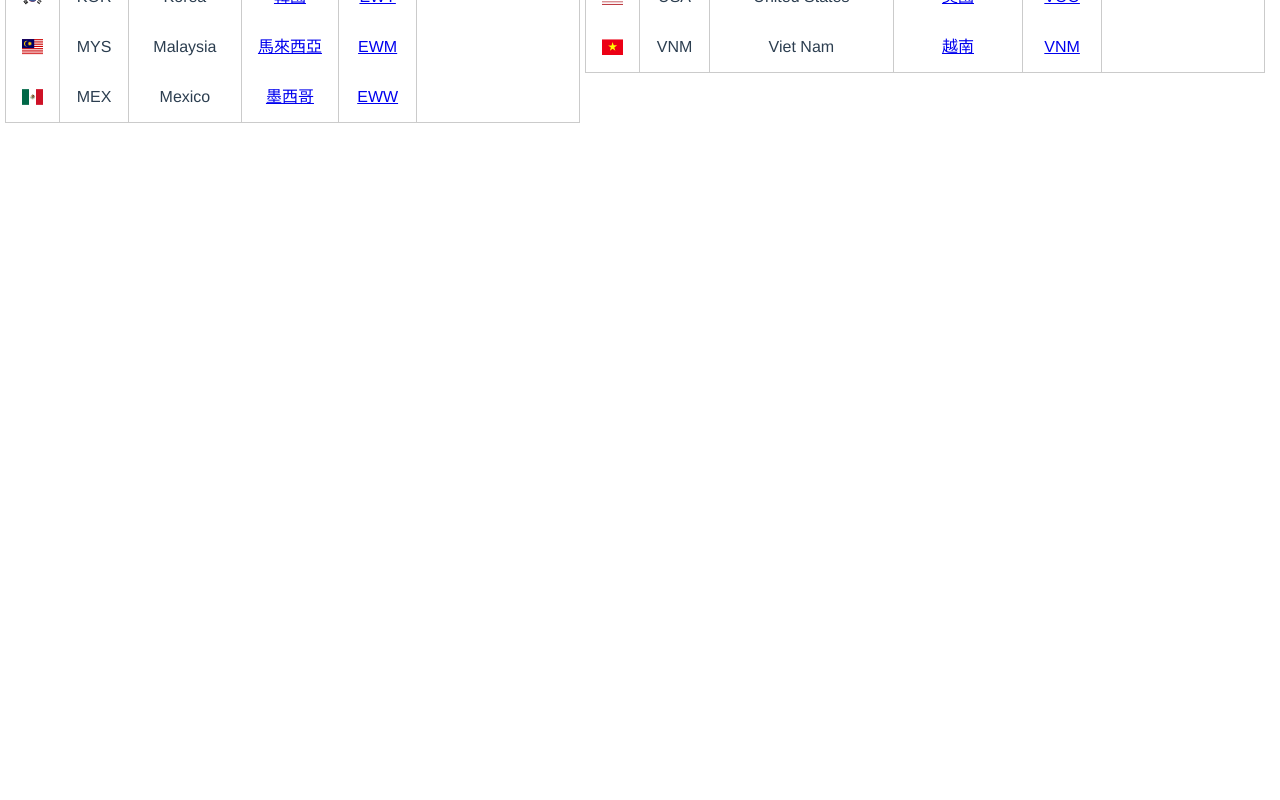
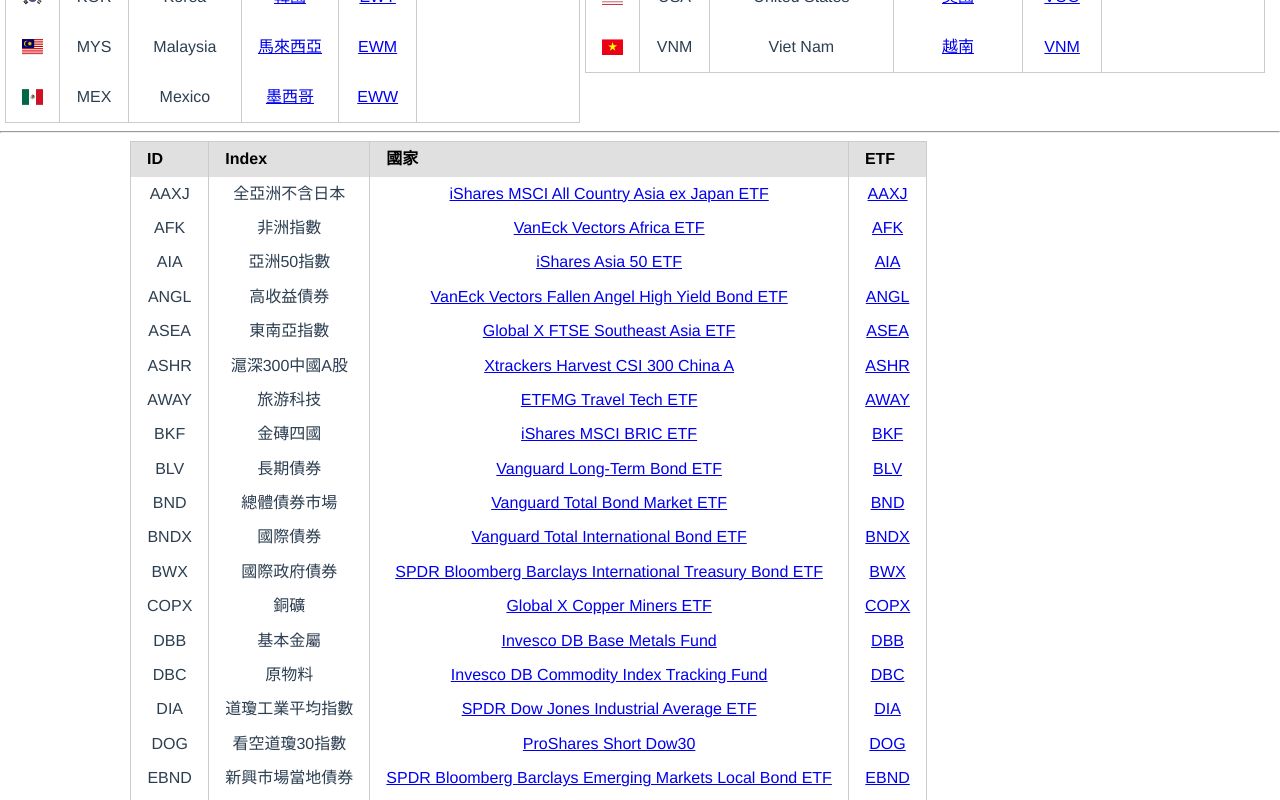
Before and after one commit to JacobHsu/etf-world, a Vue app: page / in a window 1280 px wide. Shown: the part 1260-2060 px from the top of the page. Before the commit the page ends 1383 px from the top, so only its background shows below. Built offline with nearby package versions, Linux system fonts and the light colour scheme; no server answers; what vue-backtotop would draw is missing.

Commit message:
add etfs table

```diff
--- a/src/components/DatamapsEurope.vue
+++ b/src/components/DatamapsEurope.vue
@@ -43,8 +43,7 @@
         borderWidth: 2,
         highlightFillColor: '#1C977A',
         popupOnHover: false,
-        highlightOnHover: false,
-        dataUrl:'world.json',
+        highlightOnHover: false
       },
       data: {
         'blue': { fillKey: 'active' }
--- /dev/null
+++ b/src/components/Etfs.vue
@@ -0,0 +1,89 @@
+<template>
+  <div>
+    <table class="pure-table">
+      <thead>
+        <tr>
+          <th>ID</th>
+          <th>Index</th>
+          <th>國家</th>
+          <th>ETF</th>
+        </tr>
+      </thead>
+      <tbody>
+        <tr v-for="etf in etfs" :key="etf.id">
+          <td>{{etf.id}}</td>
+          <td>{{etf.index}}</td>
+          <td>
+            <a target="_blank" :href="'https://www.google.com/maps/place/'+etf.name">{{etf.name}}</a>
+          </td>
+          <td>
+            <a
+              target="_blank"
+              :href="'https://www.moneydj.com/ETF/X/Basic/Basic0007.xdjhtm?etfid='+etf.etf"
+            >{{etf.etf}}</a>
+          </td>
+        </tr>
+      </tbody>
+    </table>
+  </div>
+</template>
+
+<script>
+import LineExample from '@/components/LineExample'
+import axios from 'axios'
+
+export default {
+  name: "EtfTable",
+  components: {
+    LineExample,
+  },
+  props: {
+    etfs: Array
+  },
+  data() {
+    return {
+      datacollection: {},
+      options: {},
+      borderColor: '#ABDDA4'
+    }
+  },
+  mounted() {
+    this.getData()
+  },
+  methods: {
+    fillData (res) {
+      this.datacollection = res.data.etf
+      this.options = {
+        responsive: true,
+        maintainAspectRatio: false,
+        legend: {
+          display: false
+        },
+        scales: {
+          xAxes: [
+            {
+              display: false, //this will remove all the x-axis grid lines
+            },
+          ],
+          yAxes: [
+            {
+              display: false, //this will remove all the y-axis grid lines
+            },
+          ]
+        },
+        tooltips: {
+          displayColors: false
+        }
+      }
+    },
+    getData() {
+      //const api = 'https://node-etfs-api.herokuapp.com/api/etfs'
+      const api = process.env.NODE_ENV === 'production' ? 'https://node-etfs-api.herokuapp.com/api/etfs' : 'http://localhost:8000/api/etfs';
+      axios.get(api).then(this.fillData)
+    }
+  }
+};
+</script>
+
+<style>
+</style>
--- a/src/components/HelloWorld.vue
+++ b/src/components/HelloWorld.vue
@@ -1,11 +1,14 @@
 <template>
   <div class="hello">
-    <!-- <h1>{{ msg }}</h1> -->
     <div class="pure-u-1 pure-u-lg-1-3 pure-u-xl-1-5" style="max-width: 580px;">
         <etf-table :etfs="table1"/>
     </div>
     <div class="pure-u-1 pure-u-lg-1-3 pure-u-xl-1-5" style="max-width: 690px;">
         <etf-table :etfs="table2"/>
+    </div>
+    <hr>
+    <div class="pure-u-1 pure-u-lg-1-3 pure-u-xl-1-5" style="max-width: 1020px;">
+        <etfs :etfs="table3"/>
     </div>
 
   </div>
@@ -14,18 +17,21 @@
 <script>
 import tableData from '../data/etfs.json'
 import EtfTable from '@/components/EtfTable.vue'
+import Etfs from '@/components/Etfs.vue'
 export default {
   name: 'HelloWorld',
   props: {
     msg: String
   },
   components: {
-    EtfTable
+    EtfTable,
+    Etfs
   },
   data() {
     return {
       table1: tableData.table1,
-      table2: tableData.table2
+      table2: tableData.table2,
+      table3: tableData.table3
     }
   },
   created () {
--- a/src/data/etfs.json
+++ b/src/data/etfs.json
@@ -51,5 +51,31 @@
         { "id": "GBR", "iso": "gb", "country": "United Kingdom", "name":"英國", "etf": "EWU" },
         { "id": "USA", "iso": "us", "country": "United States", "name":"美國", "etf": "VOO" },
         { "id": "VNM", "iso": "vn", "country": "Viet Nam", "name":"越南", "etf": "VNM" }
+    ],
+    "table3": [
+        { "id": "AAXJ", "index": "全亞洲不含日本", "name":"iShares MSCI All Country Asia ex Japan ETF", "etf": "AAXJ" },
+        { "id": "AFK", "index": "非洲指數", "name":"VanEck Vectors Africa ETF", "etf": "AFK" },
+        { "id": "AIA", "index": "亞洲50指數", "name":"iShares Asia 50 ETF", "etf": "AIA" },
+        { "id": "ANGL", "index": "高收益債券", "name":"VanEck Vectors Fallen Angel High Yield Bond ETF", "etf": "ANGL" },
+        { "id": "ASEA", "index": "東南亞指數", "name":"Global X FTSE Southeast Asia ETF", "etf": "ASEA" },
+        { "id": "ASHR", "index": "滬深300中國A股", "name":"Xtrackers Harvest CSI 300 China A", "etf": "ASHR" },
+        { "id": "AWAY", "index": "旅游科技", "name":"ETFMG Travel Tech ETF", "etf": "AWAY" },
+        { "id": "BKF", "index": "金磚四國", "name":"iShares MSCI BRIC ETF", "etf": "BKF" },
+        { "id": "BLV", "index": "長期債券", "name":"Vanguard Long-Term Bond ETF", "etf": "BLV" },
+        { "id": "BND", "index": "總體債券市場", "name":"Vanguard Total Bond Market ETF", "etf": "BND" },
+        { "id": "BNDX", "index": "國際債券", "name":"Vanguard Total International Bond ETF", "etf": "BNDX" },
+        { "id": "BWX", "index": "國際政府債券", "name":"SPDR Bloomberg Barclays International Treasury Bond ETF", "etf": "BWX" },
+        { "id": "COPX", "index": "銅礦", "name":"Global X Copper Miners ETF", "etf": "COPX" },
+        { "id": "DBB", "index": "基本金屬", "name":"Invesco DB Base Metals Fund", "etf": "DBB" },
+        { "id": "DBC", "index": "原物料", "name":"Invesco DB Commodity Index Tracking Fund", "etf": "DBC" },
+        { "id": "DIA", "index": "道瓊工業平均指數", "name":"SPDR Dow Jones Industrial Average ETF", "etf": "DIA" },
+        { "id": "DOG", "index": "看空道瓊30指數", "name":"ProShares Short Dow30", "etf": "DOG" },
+        { "id": "EBND", "index": "新興市場當地債券", "name":"SPDR Bloomberg Barclays Emerging Markets Local Bond ETF", "etf": "EBND" },
+        { "id": "EEM", "index": "新興市場", "name":"iShares MSCI Emerging Markets ETF", "etf": "EEM" },
+        { "id": "EFA", "index": "歐澳遠東", "name":"iShares MSCI EAFE ETF", "etf": "EFA" },
+        { "id": "EMB", "index": "新興市場債", "name":"iShares JP Morgan USD Emerging Markets", "etf": "EMB" },
+        { "id": "ESGV", "index": "ESG永續", "name":"Vanguard ESG U.S. Stock ETF", "etf": "ESGV" },
+        { "id": "ESPO", "index": "電競", "name":"VanEck Vectors Video Gaming and eSports ETF", "etf": "ESPO" },
+        { "id": "FDN", "index": "網路股指數", "name":"First Trust DJ Internet Index F", "etf": "FDN" }
     ]
 }
```
